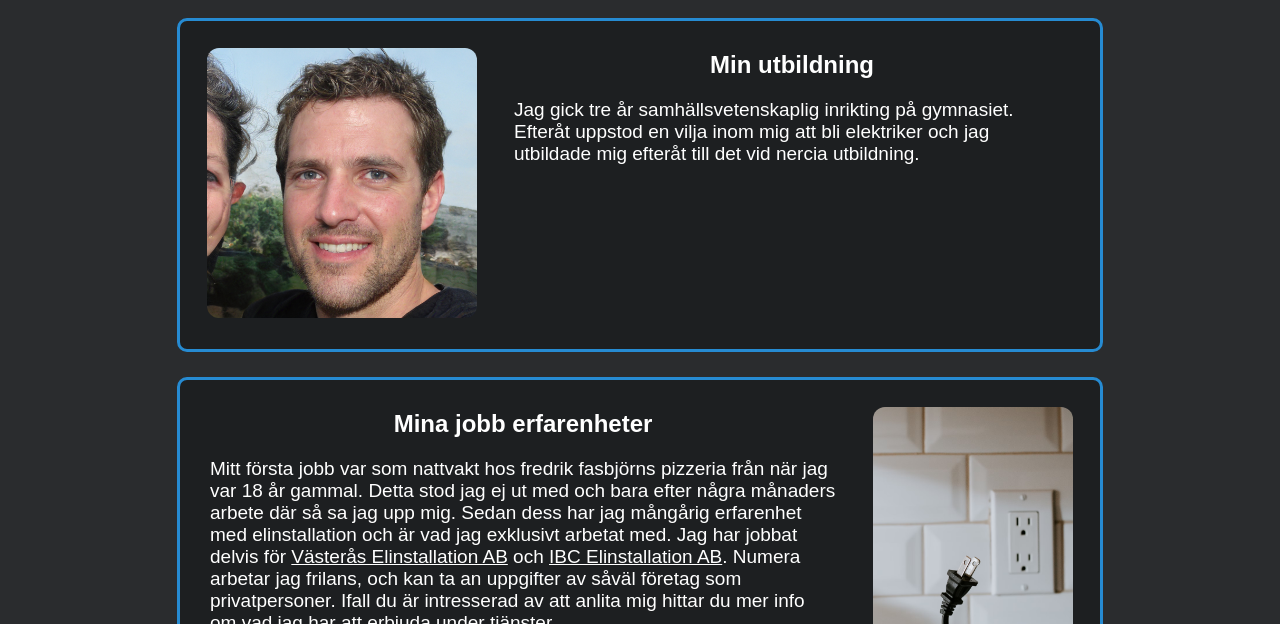
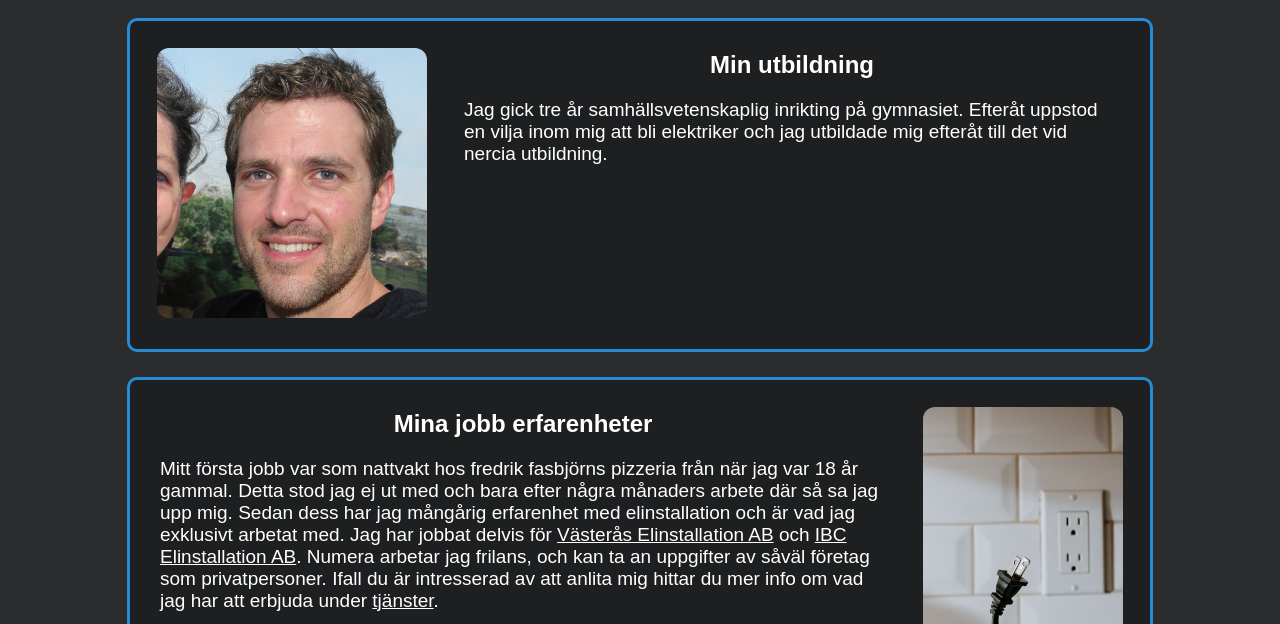
Before and after one commit to ivar117/sida, a plain HTML site: page index.html in a window 1280 px wide. Shown: the part 176-800 px from the top of the page. Drawn offline with Linux system fonts and the light colour scheme; a web font is replaced by a local one.

Commit message:
transition when hover

```diff
--- a/styles.css
+++ b/styles.css
@@ -31,6 +31,7 @@ a {
 .links:hover { /* Definerar vad som händer med ett element med klassen links när man håller musen över den */
 	font-size: 18px; /* Ökar storleken med 1 pixel */
 	background-color: #32373B; /* Ändrar färgen marginellt */
+	transition: 0.2s;
 }
 
 nav { /* Stil på toolbaren längst upp */
@@ -52,7 +53,7 @@ nav { /* Stil på toolbaren längst upp */
 	border-width: 3px; /* Tjocklek på bordern */
 	border-color: #268bd2; /* Sätter färgen på bordern */
 
-	max-width: 900px; /* Maximal bredd på rutan */
+	max-width: 1000px; /* Maximal bredd på rutan */
 	margin: auto; /* Centrerar rutorna */
 	margin-bottom: 25px; /* Skapar mellanrum mellan indivuella rutor */
 	padding: 10px; /* Ökar mellanrummet inuti rutorna */
```
